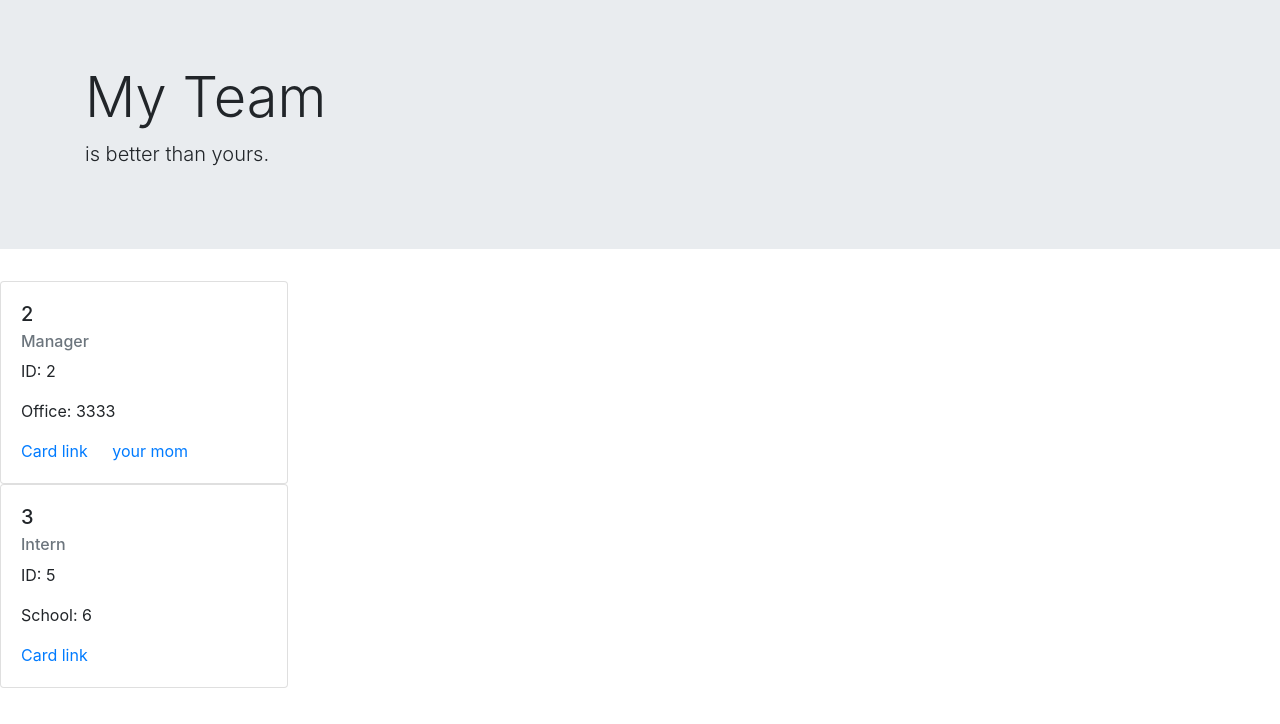
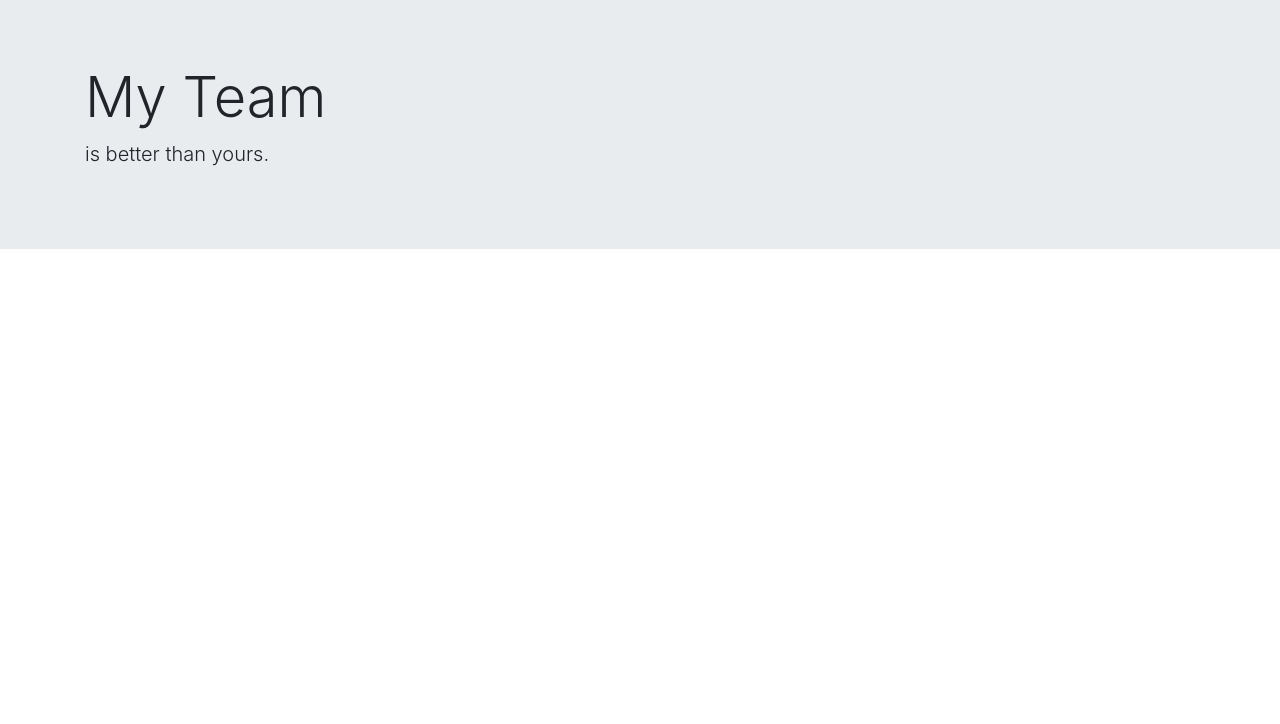
Before and after one commit to shadin-a/and_I_OOP, a website: page teamCards.html in a window 1280 px wide. Drawn offline with nearby package versions, Linux system fonts and the light colour scheme.

```diff
--- a/teamCards.html
+++ b/teamCards.html
@@ -15,27 +15,3 @@
       <p class="lead">is better than yours.</p>
     </div>
   </div>
-
-</body>
-</html>
-
-
-
-  <div class="card" style="width: 18rem;">
-  <div class="card-body">
-    <h5 class="card-title">2</h5>
-    <h6 class="card-subtitle mb-2 text-muted">Manager</h6>
-    <p class="card-text">ID: 2 </p>
-    <p class="card-text">Office: 3333</p>
-    <a href="#" class="card-link">Card link</a>
-    <a href="mailtoyour mom" class="card-link">your mom</a>
-  </div>
-</div>
-  <div class="card" style="width: 18rem;">
-  <div class="card-body">
-    <h5 class="card-title">3</h5>
-    <h6 class="card-subtitle mb-2 text-muted">Intern</h6>
-    <p class="card-text">ID: 5 </p>
-    <p class="card-text">School: 6</p>
-    <a href="#" class="card-link">Card link</a>
-  </div>
```
Also changed, not shown: index.js (+18 -11 lines).
